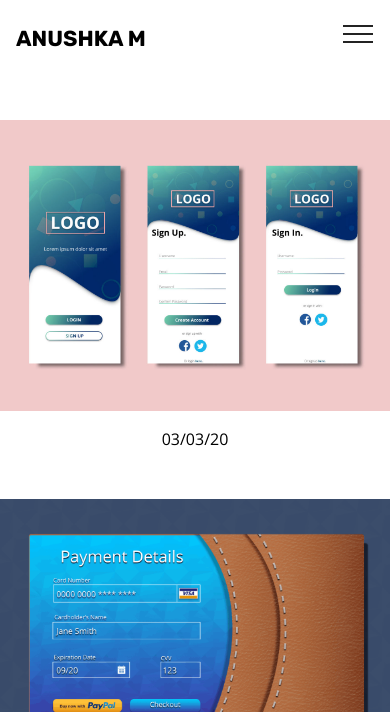
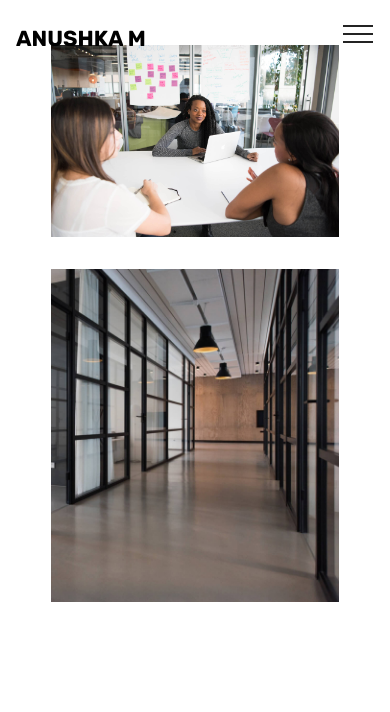
Before and after one commit to AnushkaMathur1997/AnushkaMathur1997.github.io, a plain HTML site: page page6.html in a window 390 px wide. Shown: the top 712 px of the page. Drawn offline with nearby package versions, Linux system fonts and the light colour scheme.

Commit message:
create github pages

```diff
--- a/assets/mobirise/css/mbr-additional.css
+++ b/assets/mobirise/css/mbr-additional.css
@@ -3515,6 +3515,56 @@
   text-align: center;
   color: #ffffff;
 }
+.cid-rSjslUorZ6 {
+  padding-top: 45px;
+  padding-bottom: 45px;
+  background: #ffffff;
+}
+.cid-rSjslUorZ6 .images-container.container-fluid {
+  padding: 0;
+}
+.cid-rSjslUorZ6 .media-container-row {
+  margin: 0 auto;
+  align-items: stretch;
+  -webkit-align-items: stretch;
+}
+.cid-rSjslUorZ6 .media-container-row .img-item {
+  display: -webkit-flex;
+  flex-direction: column;
+  justify-content: center;
+  position: relative;
+  width: 100%;
+  z-index: 1;
+  -webkit-flex-direction: column;
+  -webkit-justify-content: center;
+}
+.cid-rSjslUorZ6 .media-container-row .img-item img {
+  width: 100%;
+  min-height: 1px;
+}
+.cid-rSjslUorZ6 .media-container-row .img-item .img-caption {
+  background: #ffffff;
+  z-index: 2;
+  padding: 1rem 1rem;
+  word-break: break-word;
+}
+.cid-rSjslUorZ6 .media-container-row .img-item .img-caption p {
+  margin-bottom: 0;
+}
+.cid-rSjslUorZ6 .media-container-row .img-item.item1 {
+  padding: 0 2rem 0 0;
+}
+@media (max-width: 992px) {
+  .cid-rSjslUorZ6 .img-item {
+    width: 100% !important;
+  }
+  .cid-rSjslUorZ6 .img-item.item1 {
+    width: 100%;
+    flex-basis: initial !important;
+    padding: 0 0 2rem 0 !important;
+    -webkit-flex-basis: initial !important;
+  }
+}
 .cid-rQ3BYDUYi7 .navbar {
   background: #feab9b;
   transition: none;
--- a/page6.html
+++ b/page6.html
@@ -57,7 +57,25 @@
     </nav>
 </section>
 
-<section class="engine"><a href="https://mobirise.info/u">bootstrap html templates</a></section><section class="cid-rSerPdRCj8" id="image4-39">
+<section class="engine"><a href="https://mobirise.info/p">site templates free download</a></section><section class="cid-rSjslUorZ6" id="image4-3f">
+    <!-- Block parameters controls (Blue "Gear" panel) -->
+
+    <!-- End block parameters -->
+    <div class="container images-container">
+            <div class="media-container-row" style="width: 80%;">
+                <div class="img-item item1" style="width: 177%;">
+                    <img src="assets/images/background2.jpg">
+
+                </div>
+                <div class="img-item">
+                    <img src="assets/images/background9.jpg">
+
+                </div>
+            </div>
+    </div>
+</section>
+
+<section class="cid-rSerPdRCj8" id="image4-39">
     <!-- Block parameters controls (Blue "Gear" panel) -->
 
     <!-- End block parameters -->
@@ -109,6 +127,10 @@
                         <a href="https://www.facebook.com/pages/Mobirise/1616226671953247" target="_blank">
                             <span class="mbr-iconfont mbr-iconfont-social socicon-instagram socicon" style="font-size: 28px;"></span>
                         </a>
+                    </div><div class="soc-item">
+                        <a href="mailto:anushkamathur97@gmail.com">
+                            <span class="mbr-iconfont mbr-iconfont-social socicon-mail socicon" style="font-size: 28px;"></span>
+                        </a>
                     </div></div>
             </div>
             <div class="row row-copirayt">
```
Also changed, not shown: about.html (+5 -1 lines), assets/images/hashes.json (+1 -1 lines), index.html (+5 -1 lines), page1.html (+6 -2 lines), page3.html (+5 -1 lines), page4.html (+5 -1 lines), assets/images/background9.jpg (added), 1 other file.
